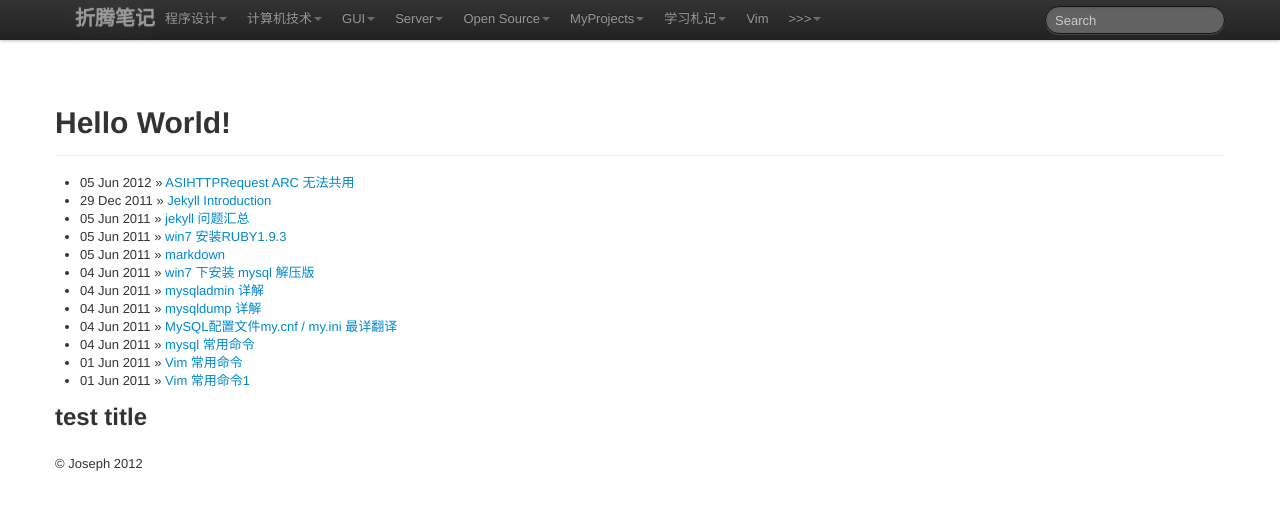
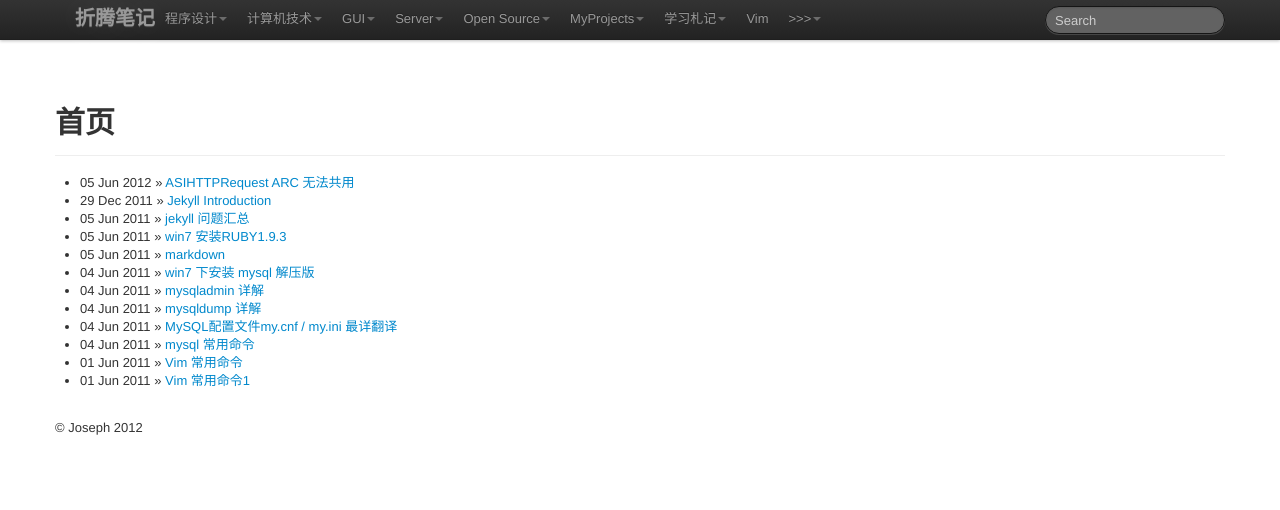
Before and after one commit to dholer/dholer.github.com, a Jekyll site: the page built from index.md, in a window 1280 px wide. Shown: the top 510 px of the page. Built offline with Jekyll 4.4.1, drawn with Linux system fonts in a browser that asks for light colours.

Commit message:
change /index.md

```diff
--- a/index.md
+++ b/index.md
@@ -1,6 +1,6 @@
 ---
 layout: page
-title: Hello World!
+title: 首页
 ---
 {% include JB/setup %}
 <ul class="posts">
@@ -8,5 +8,3 @@ title: Hello World!
     <li><span>{{ post.date | date_to_string }}</span> &raquo; <a href="{{ BASE_PATH }}{{ post.url }}">{{ post.title }}</a></li>
   {% endfor %}
 </ul>
-
-##test title
```
